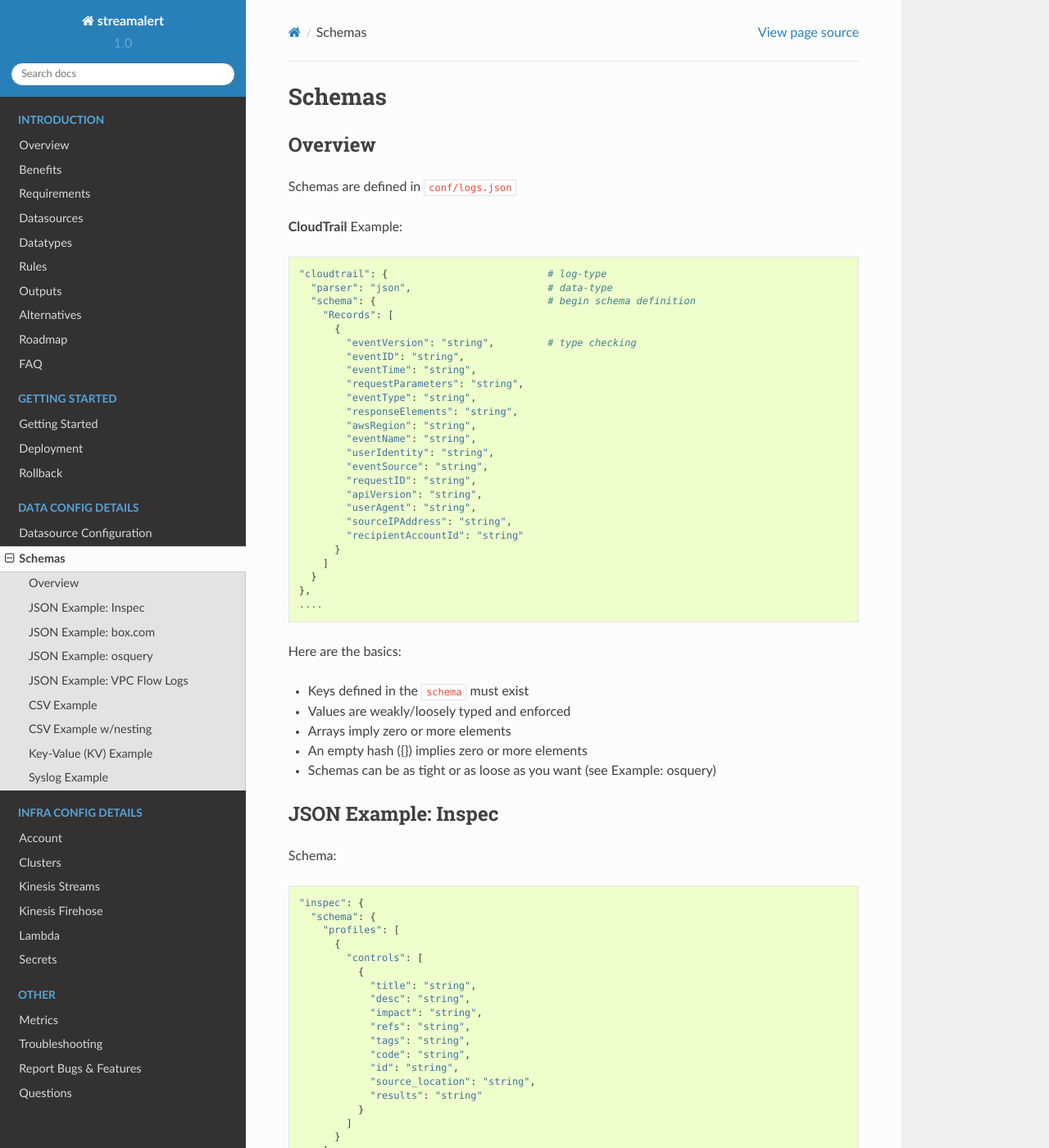
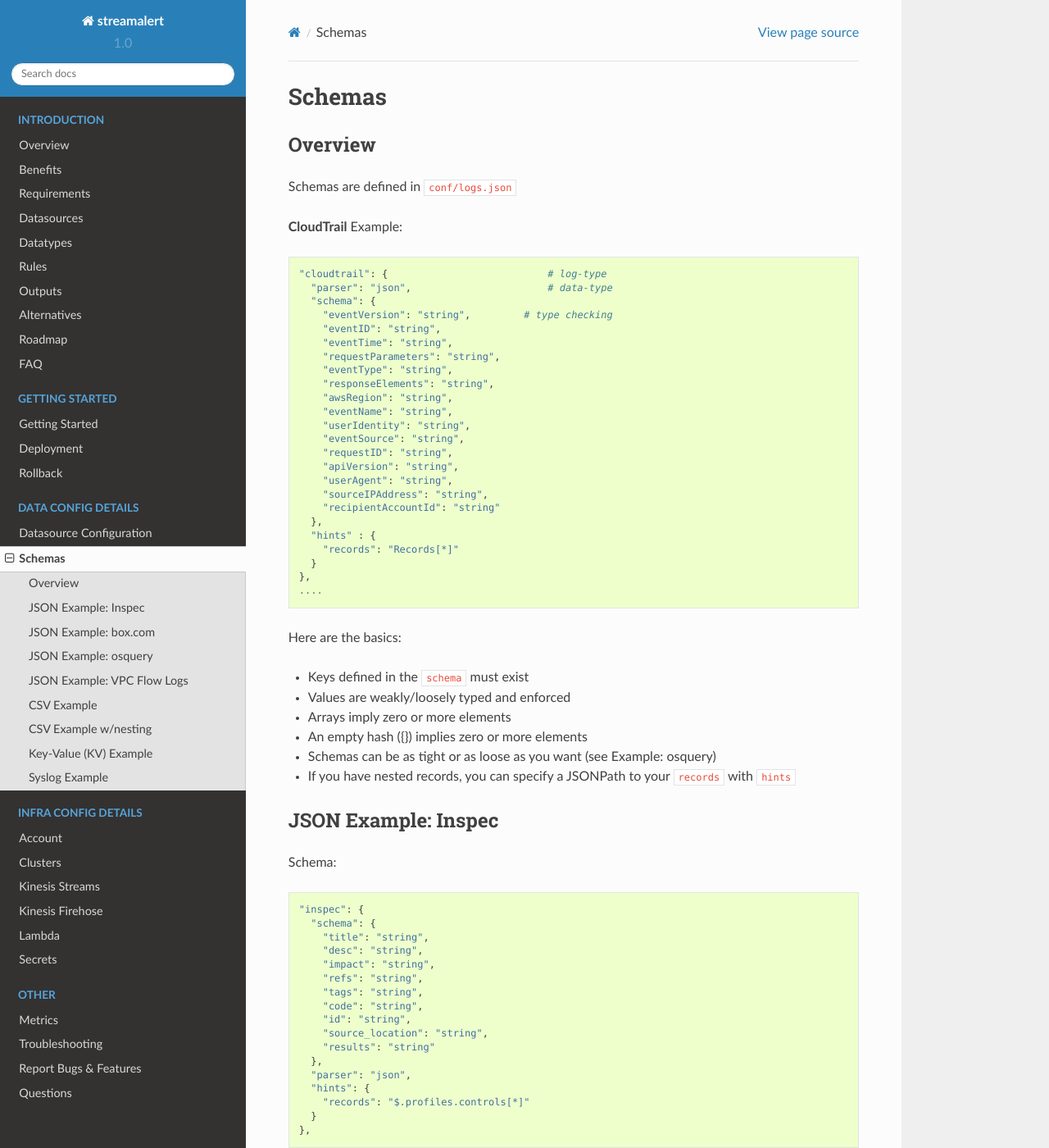
Before and after one commit to airbnb/streamalert, a Sphinx documentation site: the page built from docs/source/conf-schemas.rst, in a window 1280 px wide and 1400 px high. Shown: the whole window at 82% size. Built offline with Sphinx 7.4.7 and the Read the Docs theme 2.0.0, drawn with Linux system fonts in a browser that asks for light colours; some of the changed text lies outside the part shown.

```diff
--- a/docs/source/conf-schemas.rst
+++ b/docs/source/conf-schemas.rst
@@ -10,26 +10,25 @@ Schemas are defined in ``conf/logs.json``
 
   "cloudtrail": {                           # log-type
     "parser": "json",                       # data-type
-    "schema": {                             # begin schema definition
-      "Records": [
-        {
-          "eventVersion": "string",         # type checking
-          "eventID": "string",
-          "eventTime": "string",
-          "requestParameters": "string",
-          "eventType": "string",
-          "responseElements": "string",
-          "awsRegion": "string",
-          "eventName": "string",
-          "userIdentity": "string",
-          "eventSource": "string",
-          "requestID": "string",
-          "apiVersion": "string",
-          "userAgent": "string",
-          "sourceIPAddress": "string",
-          "recipientAccountId": "string"
-        }
-      ]
+    "schema": {
+      "eventVersion": "string",         # type checking
+      "eventID": "string",
+      "eventTime": "string",
+      "requestParameters": "string",
+      "eventType": "string",
+      "responseElements": "string",
+      "awsRegion": "string",
+      "eventName": "string",
+      "userIdentity": "string",
+      "eventSource": "string",
+      "requestID": "string",
+      "apiVersion": "string",
+      "userAgent": "string",
+      "sourceIPAddress": "string",
+      "recipientAccountId": "string"
+    },
+    "hints" : {
+      "records": "Records[*]"
     }
   },
   ....
@@ -42,6 +41,7 @@ Here are the basics:
 * Arrays imply zero or more elements
 * An empty hash ({}) implies zero or more elements
 * Schemas can be as tight or as loose as you want (see Example: osquery)
+* If you have nested records, you can specify a JSONPath to your ``records`` with ``hints``
 
 JSON Example: Inspec
 --------------------
@@ -49,25 +49,20 @@ Schema::
 
   "inspec": {
     "schema": {
-      "profiles": [
-        {
-          "controls": [
-            {
-              "title": "string",
-              "desc": "string",
-              "impact": "string",
-              "refs": "string",
-              "tags": "string",
-              "code": "string",
-              "id": "string",
-              "source_location": "string",
-              "results": "string"
-            }
-          ]
-        }
-      ]
+      "title": "string",
+      "desc": "string",
+      "impact": "string",
+      "refs": "string",
+      "tags": "string",
+      "code": "string",
+      "id": "string",
+      "source_location": "string",
+      "results": "string"
     },
-    "parser": "json"
+    "parser": "json",
+    "hints": {
+      "records": "$.profiles.controls[*]"
+    }
   },
 
 JSON Example: box.com
@@ -150,7 +145,7 @@ This promotes Rule safety, but requires additional time to define the schemas
 JSON Example: VPC Flow Logs
 ---------------------------
 
-VPC flow logs can be delivered via CloudWatch to a kinesis stream. Though they are compressed with deflate, we can use the special ``gzip-json`` parser to decompress them before parsing.CloudWatch logs are delivered as a nested record, so we will need to pass ``hints`` to JSON parser to properly find the nested records::
+VPC flow logs can be delivered via CloudWatch to a kinesis stream. Though they are compressed with deflate, we can use the special ``gzip-json`` parser to decompress them before parsing. CloudWatch logs are delivered as a nested record, so we will need to pass ``hints`` to JSON parser to properly find the nested records::
 
   "cloudwatch_flow_logs": {
     "schema": {
```
